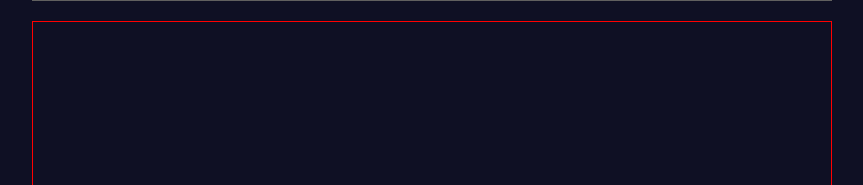
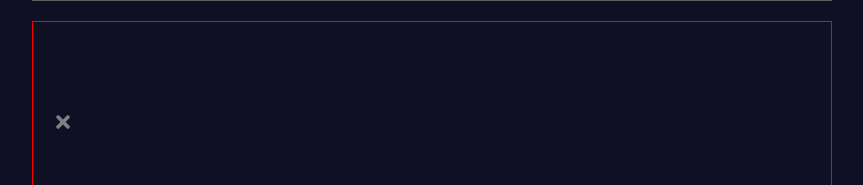
Before and after one commit to mamba-dev-KE/christmas-lights-react, a React (Vite) app: page / in a window 1280 px wide. Both pictures are taken after a click on the button "Create Bulb". Shown: the part 224-409 px from the top of the page, without its empty margins (208-1071 px from the left). Built offline with nearby package versions, Linux system fonts and the light colour scheme.

Commit message:
remove bulb feature complete

```diff
--- a/src/app/store.jsx
+++ b/src/app/store.jsx
@@ -8,6 +8,13 @@ export const toggleLights = () => {
 export const addBulb = (payload) => {
   return {
     type: "ADD_BULB",
+    payload,
+  };
+};
+
+export const removeBulb = (payload) => {
+  return {
+    type: "REMOVE_BULB",
     payload,
   };
 };
@@ -25,6 +32,11 @@ export const bulbReducer = (state, action) => {
         ...state,
         bulbs: [...state.bulbs, action.payload],
       };
+    case "REMOVE_BULB":
+      return {
+        ...state,
+        bulbs: [...state.bulbs.filter((bulb) => bulb.id !== action.payload)],
+      };
     default:
       return state;
   }
--- a/src/components/Bulb/Bulb.jsx
+++ b/src/components/Bulb/Bulb.jsx
@@ -1,8 +1,19 @@
-import React from "react";
+import { useContext } from "react";
+import { FaTimes } from "react-icons/fa";
+import { removeBulb } from "../../app/store";
+import { BulbContext } from "../../context/bulbContext";
+import "./Bulb.scss";
 
 const Bulb = ({ id, color }) => {
+  const { dispatch } = useContext(BulbContext);
+
   return (
-    <div key={id} className="bulb" style={{ backgroundColor: color }}></div>
+    <div className="bulb flex">
+      <div key={id} style={{ backgroundColor: color }}></div>
+      <button className="bulb__remove pointer">
+        <FaTimes onClick={() => dispatch(removeBulb(id))} />
+      </button>
+    </div>
   );
 };
 
--- a/src/components/Bulb/Bulb.scss
+++ b/src/components/Bulb/Bulb.scss
@@ -0,0 +1,20 @@
+.bulb {
+  flex-direction: column;
+  align-items: start;
+
+  div {
+    width: 5rem;
+    aspect-ratio: 1;
+    border-radius: 4rem 1rem;
+  }
+}
+
+.bulb__remove {
+  border: 0;
+  background: transparent;
+
+  svg {
+    color: grey;
+    font-size: 2rem;
+  }
+}
--- a/src/components/Bulbs/Bulbs.jsx
+++ b/src/components/Bulbs/Bulbs.jsx
@@ -7,6 +7,7 @@ const Bulbs = () => {
   const {
     state: { bulbs },
   } = useContext(BulbContext);
+
   return (
     <section className="bulbs flex">
       {bulbs?.map((bulb) => (
--- a/src/components/Bulbs/Bulbs.scss
+++ b/src/components/Bulbs/Bulbs.scss
@@ -6,10 +6,3 @@
   padding: 2rem;
   border: 1px solid red;
 }
-
-.bulb {
-  width: 5rem;
-  aspect-ratio: 1;
-
-  border-radius: 4rem 1rem;
-}
```
